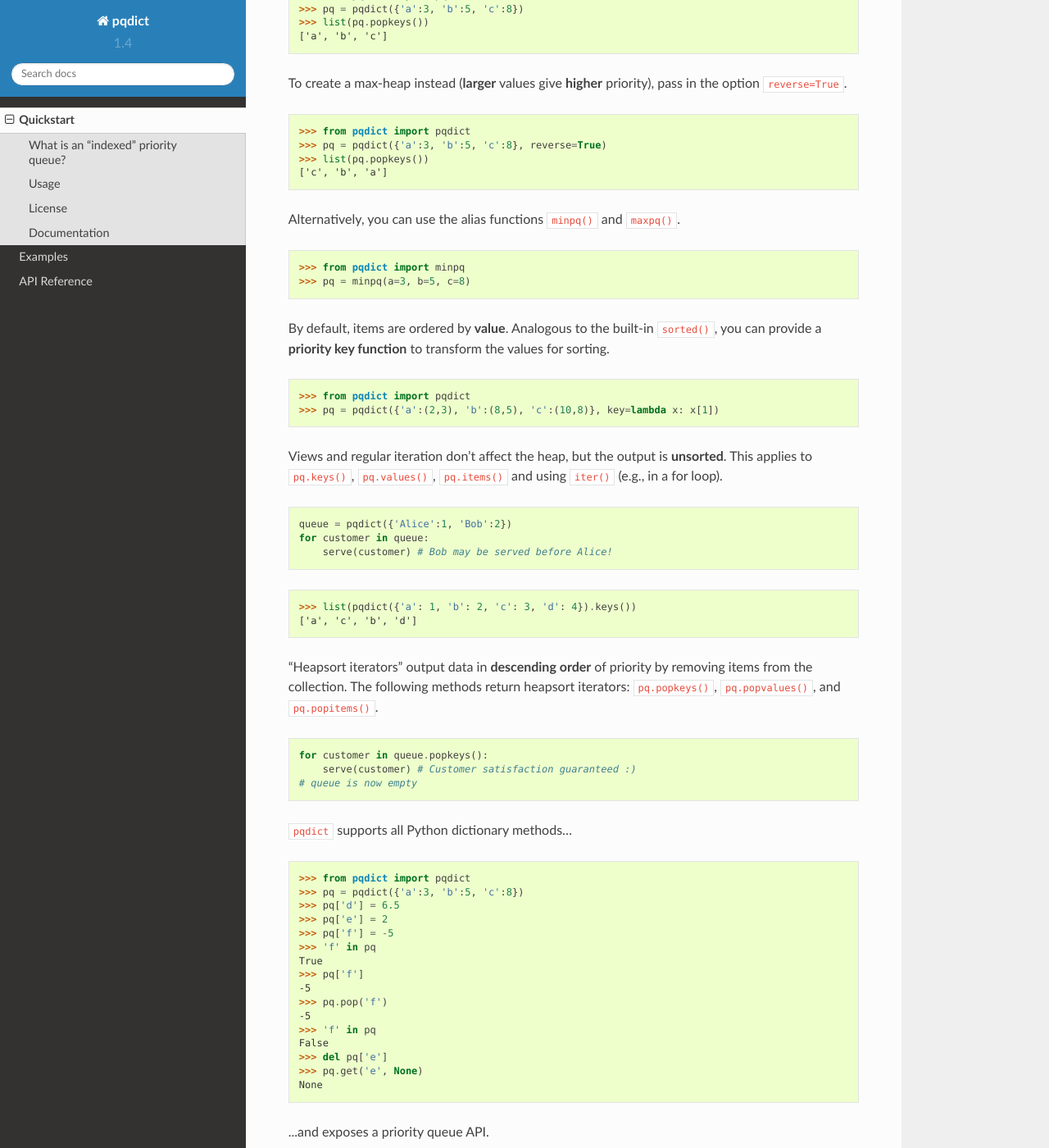
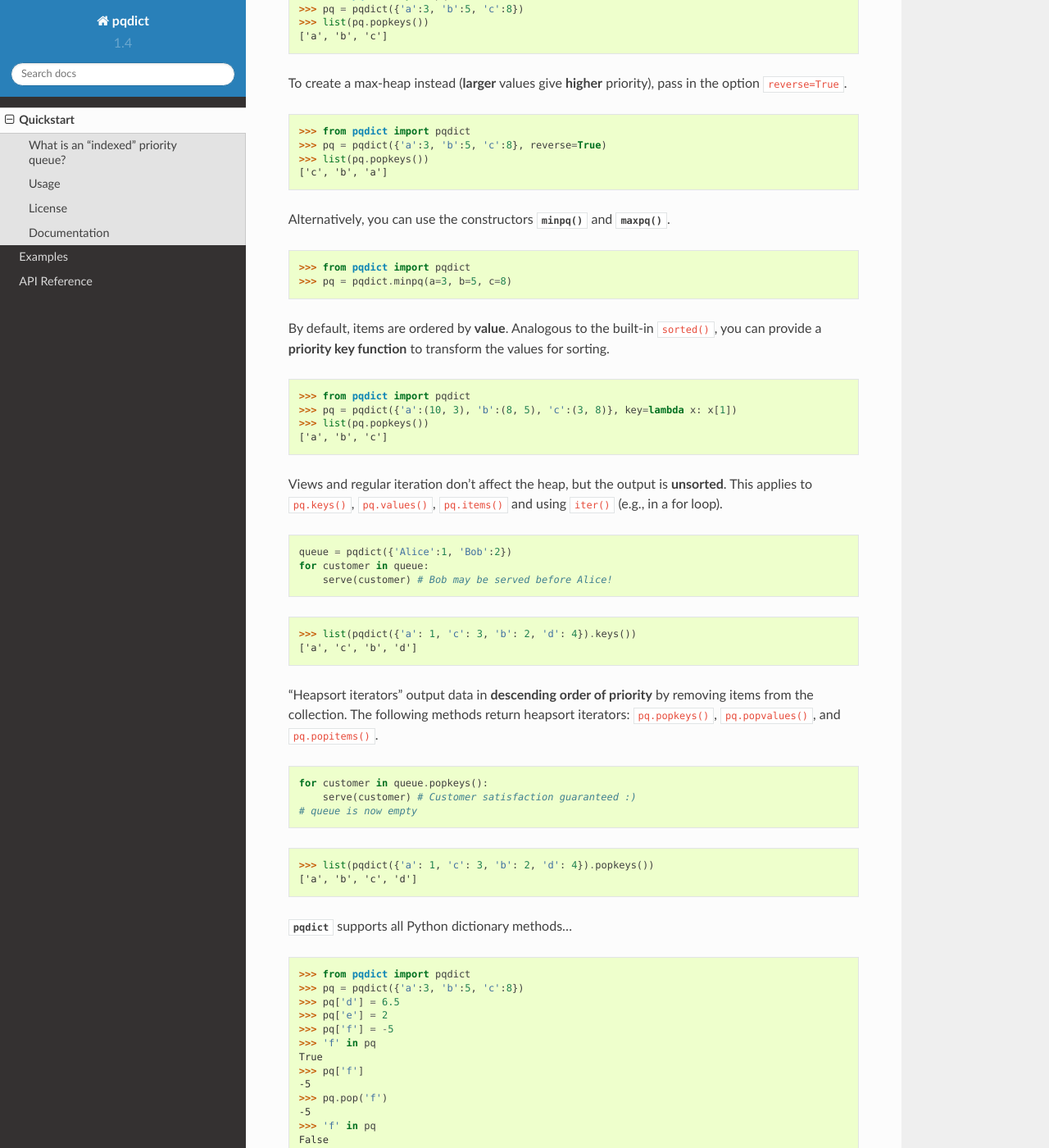
Before and after one commit to nvictus/pqdict, a Sphinx documentation site: the page built from docs/intro.rst, in a window 1280 px wide and 1400 px high, scrolled down 875 px. Shown: the whole window at 82% size. Built offline with Sphinx 7.4.7 and the Read the Docs theme 2.0.0, drawn with Linux system fonts in a browser that asks for light colours; some of the changed text lies outside the part shown.

Commit message:
docs: Update docs

```diff
--- a/docs/intro.rst
+++ b/docs/intro.rst
@@ -45,19 +45,21 @@
     >>> list(pq.popkeys())
     ['c', 'b', 'a']
 
-Alternatively, you can use the alias functions ``minpq()`` and ``maxpq()``.
+Alternatively, you can use the constructors :meth:`~pqdict.pqdict.minpq` and :meth:`~pqdict.pqdict.maxpq`.
 
 .. code-block:: python
 
-    >>> from pqdict import minpq
-    >>> pq = minpq(a=3, b=5, c=8)
+    >>> from pqdict import pqdict
+    >>> pq = pqdict.minpq(a=3, b=5, c=8)
 
 By default, items are ordered by **value**. Analogous to the built-in ``sorted()``, you can provide a **priority key function** to transform the values for sorting.
 
 .. code-block:: python
 
     >>> from pqdict import pqdict
-    >>> pq = pqdict({'a':(2,3), 'b':(8,5), 'c':(10,8)}, key=lambda x: x[1])
+    >>> pq = pqdict({'a':(10, 3), 'b':(8, 5), 'c':(3, 8)}, key=lambda x: x[1])
+    >>> list(pq.popkeys())
+    ['a', 'b', 'c']
 
 Views and regular iteration don't affect the heap, but the output is **unsorted**. This applies to ``pq.keys()``, ``pq.values()``, ``pq.items()`` and using ``iter()`` (e.g., in a for loop).
 
@@ -69,11 +71,11 @@
 
 .. code-block:: python
 
-    >>> list(pqdict({'a': 1, 'b': 2, 'c': 3, 'd': 4}).keys())
+    >>> list(pqdict({'a': 1, 'c': 3, 'b': 2, 'd': 4}).keys())
     ['a', 'c', 'b', 'd']
 
 
-"Heapsort iterators" output data in **descending order** of priority by removing items from the collection. The following methods return heapsort iterators: ``pq.popkeys()``, ``pq.popvalues()``, and ``pq.popitems()``.
+"Heapsort iterators" output data in **descending order of priority** by removing items from the collection. The following methods return heapsort iterators: ``pq.popkeys()``, ``pq.popvalues()``, and ``pq.popitems()``.
 
 .. code-block:: python
 
@@ -81,7 +83,13 @@
         serve(customer) # Customer satisfaction guaranteed :)
     # queue is now empty
 
-``pqdict`` supports all Python dictionary methods...
+.. code-block:: python
+
+    >>> list(pqdict({'a': 1, 'c': 3, 'b': 2, 'd': 4}).popkeys())
+    ['a', 'b', 'c', 'd']
+
+
+:class:`~pqdict.pqdict` supports all Python dictionary methods...
 
 .. code-block:: python
 
@@ -108,6 +116,8 @@
 
     >>> pq.top()
     'c'
+    >>> pq.topvalue()
+    1
     >>> pq.topitem()
     ('c', 1)
     # manual heapsort...
@@ -124,12 +134,12 @@
 
 
 .. warning::
-    **Value mutability**. If you use mutable objects as values in a ``pqdict``, changes to the state of those objects can break the priority queue. If this does happen, the data structure can be repaired by calling ``pq.heapify()``. (But you probably shouldn't be using mutable values in the first place.)
+    **Value mutability**. If you use mutable objects as values in a :class:`~pqdict.pqdict`, changes to the state of those objects can break the priority queue. If this does happen, the data structure can be repaired by calling ``pq.heapify()``. (But you probably shouldn't be using mutable values in the first place.)
 
 .. note::
     **Custom precedence function**. The only difference between a min-pq and max-pq is that precedence of items is determined by comparing priority keys with the builtin ``<`` and ``>`` operators, respectively. If you would like to further customize the way items are prioritized, you can pass a boolean function ``precedes(pkey1, pkey2)`` to the initializer.
 
-The module functions ``nsmallest`` and ``nlargest`` work like the same functions in ``heapq`` but act on mappings instead of sequences, sorting by value:
+The module functions :func:`~pqdict.nsmallest` and :func:`~pqdict.nlargest` work like the same functions in :mod:`heapq` but act on mappings instead of sequences, sorting by value:
 
 .. code-block:: python
 
@@ -141,7 +151,7 @@
 License
 -------
 
-This module is released under the MIT license. The augmented heap implementation was adapted from the ``heapq`` module in the Python standard library, which was written by Kevin O'Connor and augmented by Tim Peters and Raymond Hettinger.
+This module is released under the MIT license. The augmented heap implementation was adapted from the :mod:`heapq` module in the Python standard library, which was written by Kevin O'Connor and augmented by Tim Peters and Raymond Hettinger.
 
 
 Documentation
--- a/docs/pqdict.rst
+++ b/docs/pqdict.rst
@@ -11,6 +11,8 @@
 ------------
 .. autoclass:: pqdict
     :no-members:
+
+    .. automethod:: __init__
 
     .. automethod:: minpq
 
```
Also changed, not shown: pqdict/__init__.py (+26 -20 lines).
